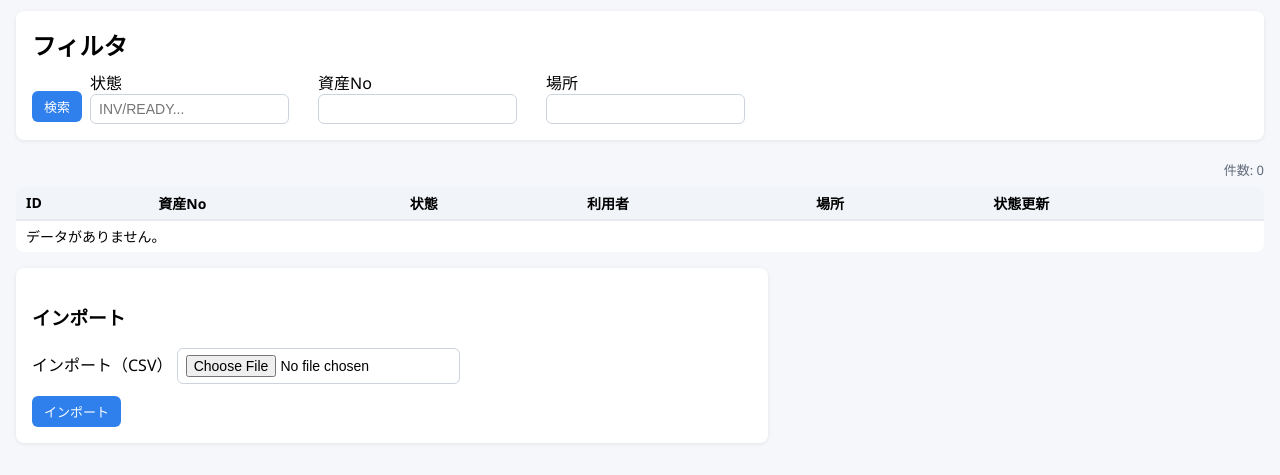
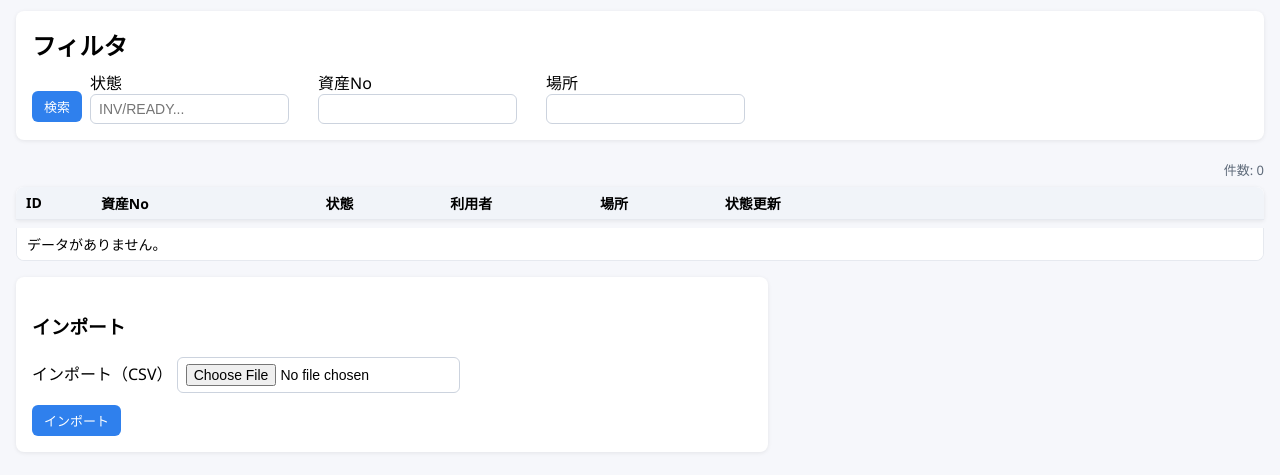
Before and after one commit to satoshuhei/pc-management, a FastAPI app: template templates/assets.html in a window 1280 px wide. Shown: the part 236-711 px from the top of the page. Run offline with FastAPI, Linux system fonts and the light colour scheme; the template is opened without the code that fills it, so the values that code supplies are empty; a user stored in the database is signed in; parts of the project's set-up code (start-up, migrations or seed data) failed here and were passed over.

Commit message:
一覧ヘッダーの固定方式を変更

```diff
--- a/static/app.css
+++ b/static/app.css
@@ -36,11 +36,11 @@ input, select, textarea { border: 1px solid #ccd3de; border-radius: 6px; padding
 .filter-row label { margin: 0; }
 .filter-row .button { margin-bottom: 2px; }
 .compact-table th, .compact-table td { padding: 6px 10px; }
-.compact-table { border-collapse: separate; border-spacing: 0; }
-.sticky-header th { position: sticky; top: 0; z-index: 2; background: #f1f4f9; box-shadow: 0 1px 0 #e6e9ef; }
-.list-scroll thead th { position: sticky; top: 0; z-index: 2; background: #f1f4f9; box-shadow: 0 1px 0 #e6e9ef; }
+.compact-table { border-collapse: separate; border-spacing: 0; table-layout: fixed; }
 .panel-section { margin-top: 16px; padding-top: 12px; border-top: 1px solid #e6e9ef; }
 .list-panel { display: flex; flex-direction: column; gap: 8px; }
 .list-header { display: flex; align-items: baseline; justify-content: flex-end; gap: 12px; }
-.list-scroll { max-height: 520px; overflow: auto; border-radius: 8px; position: relative; }
+.table-header { background: #fff; border-radius: 8px 8px 0 0; overflow: hidden; box-shadow: 0 1px 4px rgba(0,0,0,0.08); }
+.table-header table { box-shadow: none; border-radius: 0; }
+.list-scroll { max-height: 520px; overflow: auto; border-radius: 0 0 8px 8px; border: 1px solid #e6e9ef; border-top: none; background: #fff; }
 .list-scroll table { box-shadow: none; border-radius: 0; }
--- a/templates/assets.html
+++ b/templates/assets.html
@@ -49,11 +49,31 @@
     <div class="list-header">
       <span class="summary">件数: {{ assets | length }}</span>
     </div>
+    <div class="table-header">
+      <table class="compact-table">
+        <colgroup>
+          <col style="width:6%;" />
+          <col style="width:18%;" />
+          <col style="width:10%;" />
+          <col style="width:12%;" />
+          <col style="width:10%;" />
+          <col style="width:44%;" />
+        </colgroup>
+        <thead>
+          <tr><th>ID</th><th>資産No</th><th>状態</th><th>利用者</th><th>場所</th><th>状態更新</th></tr>
+        </thead>
+      </table>
+    </div>
     <div class="list-scroll">
       <table class="compact-table">
-        <thead class="sticky-header">
-          <tr><th>ID</th><th>資産No</th><th>状態</th><th>利用者</th><th>場所</th><th>状態更新</th></tr>
-        </thead>
+        <colgroup>
+          <col style="width:6%;" />
+          <col style="width:18%;" />
+          <col style="width:10%;" />
+          <col style="width:12%;" />
+          <col style="width:10%;" />
+          <col style="width:44%;" />
+        </colgroup>
         <tbody>
           {% for asset in assets %}
             <tr>
```
Also changed, not shown: docs/decision_log.md (+25 -0 lines), tests/test_pages.py (+1 -1 lines).
